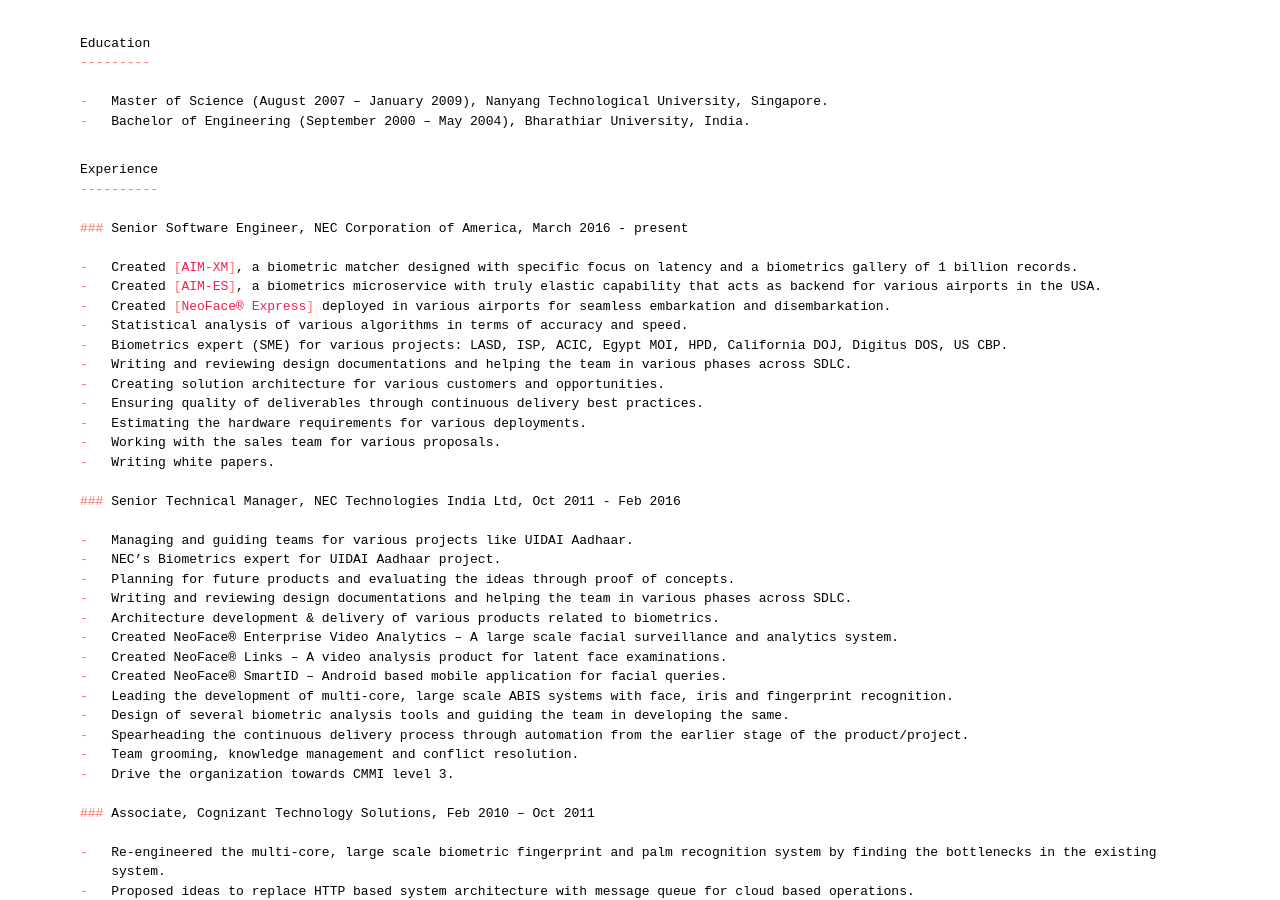
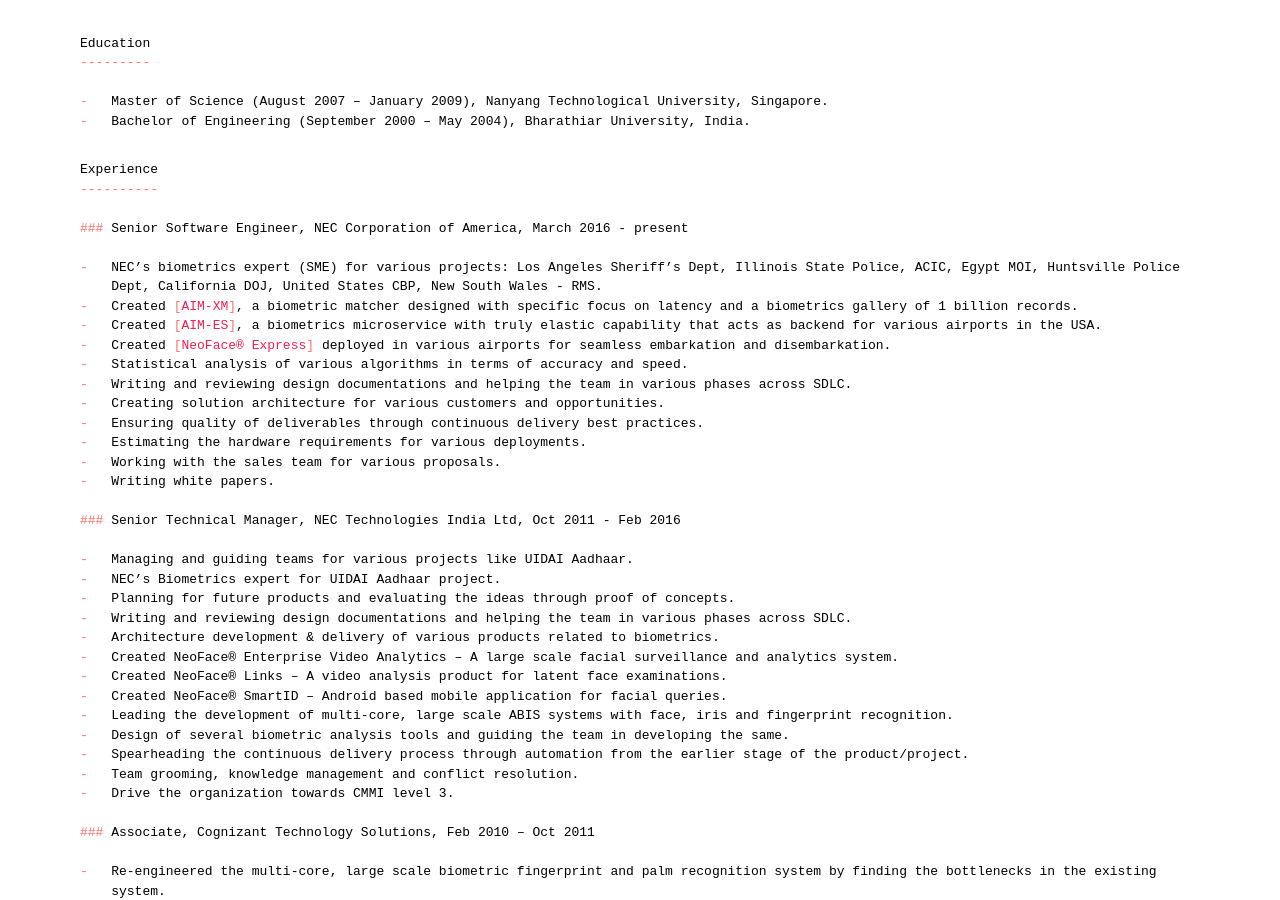
Before and after one commit to carun/carun.github.io, a Jekyll site: the page built from resume.md, in a window 1280 px wide and 900 px high, scrolled down 618 px. Built offline with Jekyll 4.4.1, drawn with Linux system fonts in a browser that asks for light colours; our own code applies the rules of GitHub Pages for plain Markdown files.

Commit message:
Minor change.

```diff
--- a/resume.md
+++ b/resume.md
@@ -36,12 +36,12 @@
 
 ### Senior Software Engineer, NEC Corporation of America, March 2016 - present
 
+*  NEC's biometrics expert (SME) for various projects: Los Angeles Sheriff's Dept, Illinois State Police, ACIC, Egypt MOI, Huntsville Police Dept, California DOJ, United States CBP, New South Wales - RMS.
 *  Created [AIM-XM](https://www.necam.com/AdvancedRecognitionSystems/Products/AIMXM/), a biometric matcher designed with specific focus on latency and a biometrics gallery of 1 billion records.
 *  Created [AIM-ES](https://www.necam.com/AdvancedRecognitionSystems/Products/AIMES/), a biometrics microservice with truly elastic capability that acts as backend for various airports in the USA.
 *  Created [NeoFace®
 Express](https://www.necam.com/AdvancedRecognitionSystems/Products/FacialRecognition/Solutions/NeoFaceExpress/) deployed in various airports for seamless embarkation and disembarkation.
 *  Statistical analysis of various algorithms in terms of accuracy and speed.
-*  Biometrics expert (SME) for various projects: LASD, ISP, ACIC, Egypt MOI, HPD, California DOJ, Digitus DOS, US CBP.
 *  Writing and reviewing design documentations and helping the team in various phases across SDLC.
 *  Creating solution architecture for various customers and opportunities.
 *  Ensuring quality of deliverables through continuous delivery best practices.
```
